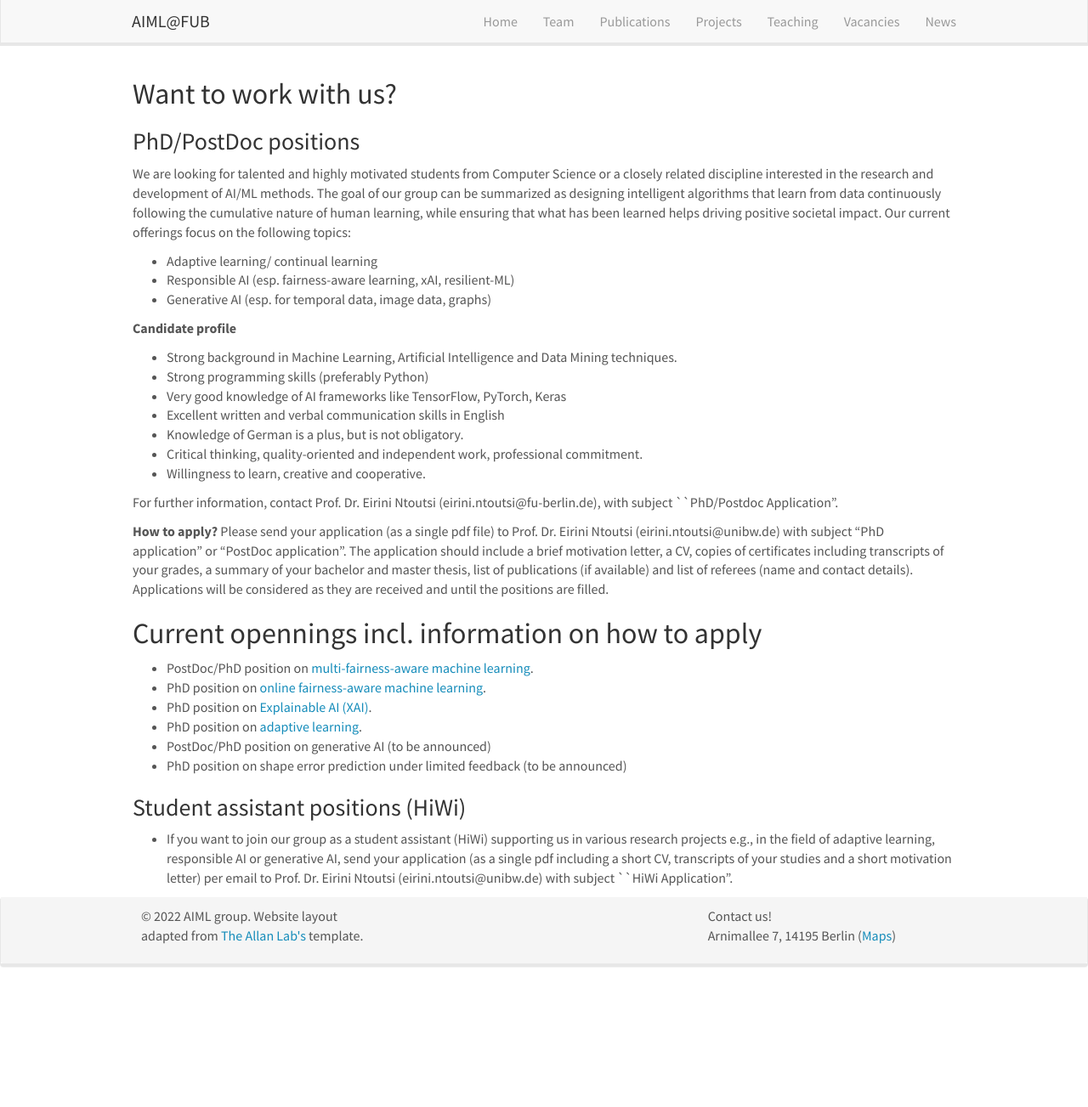
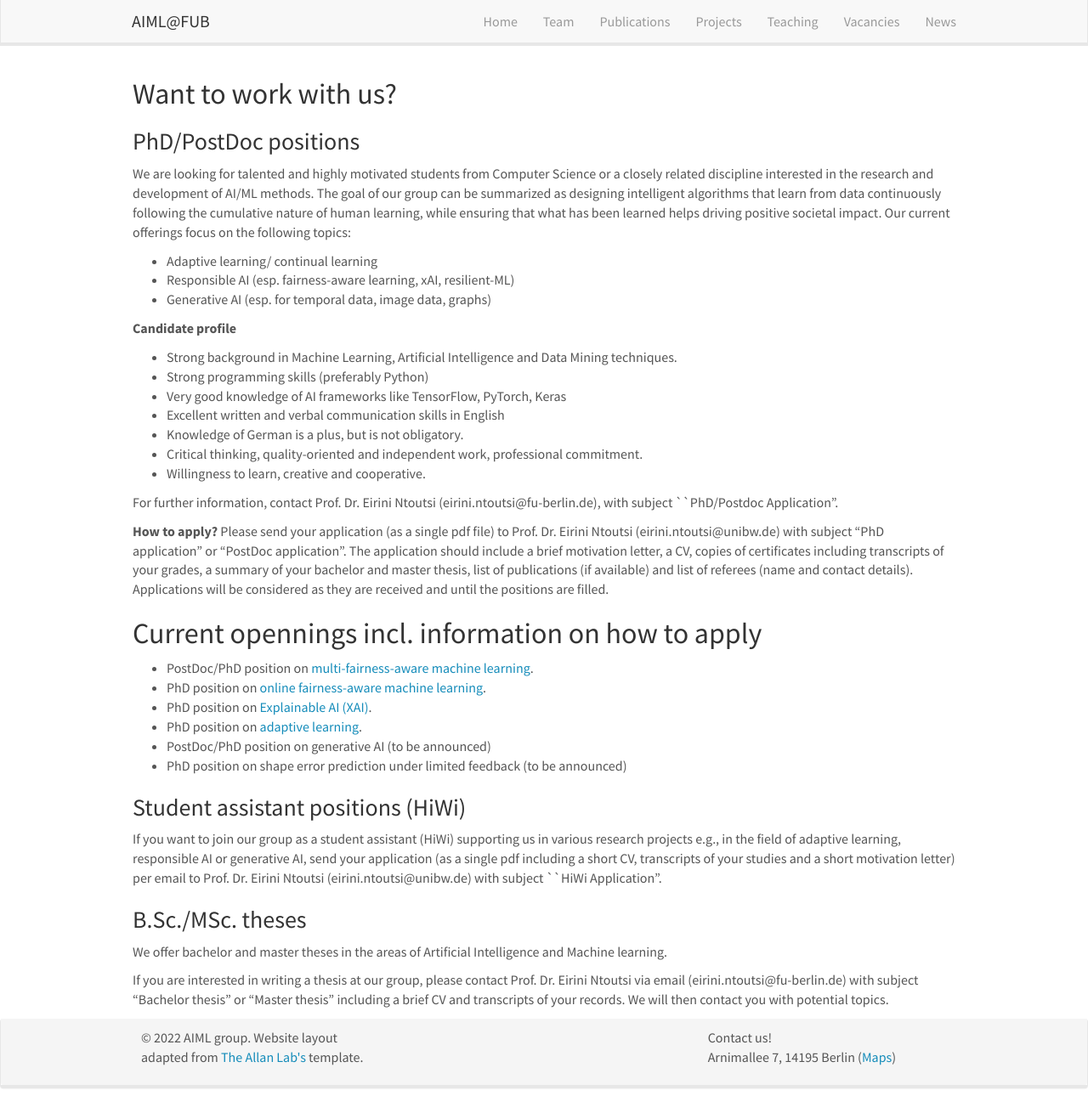
Before and after one commit to AIML-research/AIML-research.github.io, a Jekyll site: the page built from _pages/openings.md, in a window 1280 px wide and 1303 px high. Shown: the whole window at 85% size. Built offline with Jekyll 4.4.1, drawn with Linux system fonts in a browser that asks for light colours; nearby versions of some CDN libraries.

Commit message:
Update openings.md

```diff
--- a/_pages/openings.md
+++ b/_pages/openings.md
@@ -49,5 +49,10 @@ Please send your application (as a single pdf file) to Prof. Dr. Eirini Ntoutsi
 
 
 ### Student assistant positions (HiWi)
+If you want to join our group as a student assistant (HiWi) supporting us in various research projects e.g., in the field of adaptive learning, responsible AI or generative AI, send your application (as a single pdf including a short CV, transcripts of your studies and a short motivation letter) per email to Prof. Dr. Eirini Ntoutsi (eirini.ntoutsi@unibw.de) with subject ``HiWi Application".
 
-- If you want to join our group as a student assistant (HiWi) supporting us in various research projects e.g., in the field of adaptive learning, responsible AI or generative AI, send your application (as a single pdf including a short CV, transcripts of your studies and a short motivation letter) per email to Prof. Dr. Eirini Ntoutsi (eirini.ntoutsi@unibw.de) with subject ``HiWi Application".
+
+### B.Sc./MSc. theses
+We offer bachelor and master theses in the areas of Artificial Intelligence and Machine learning.
+
+If you are interested in writing a thesis at our group, please contact Prof. Dr. Eirini Ntoutsi via email (eirini.ntoutsi@fu-berlin.de) with subject "Bachelor thesis" or "Master thesis" including a brief CV and transcripts of your records. We will then contact you with potential topics.
```
